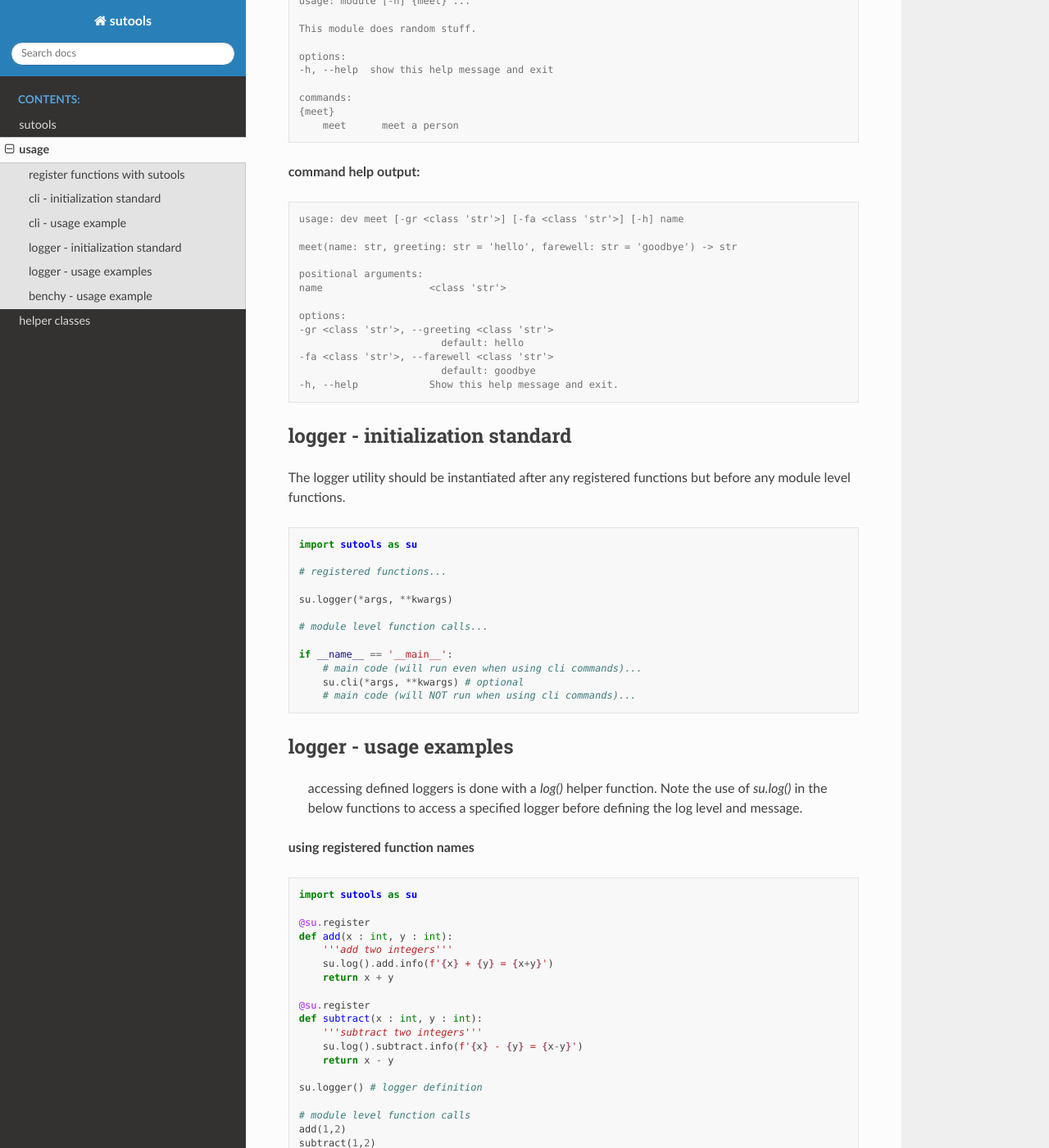
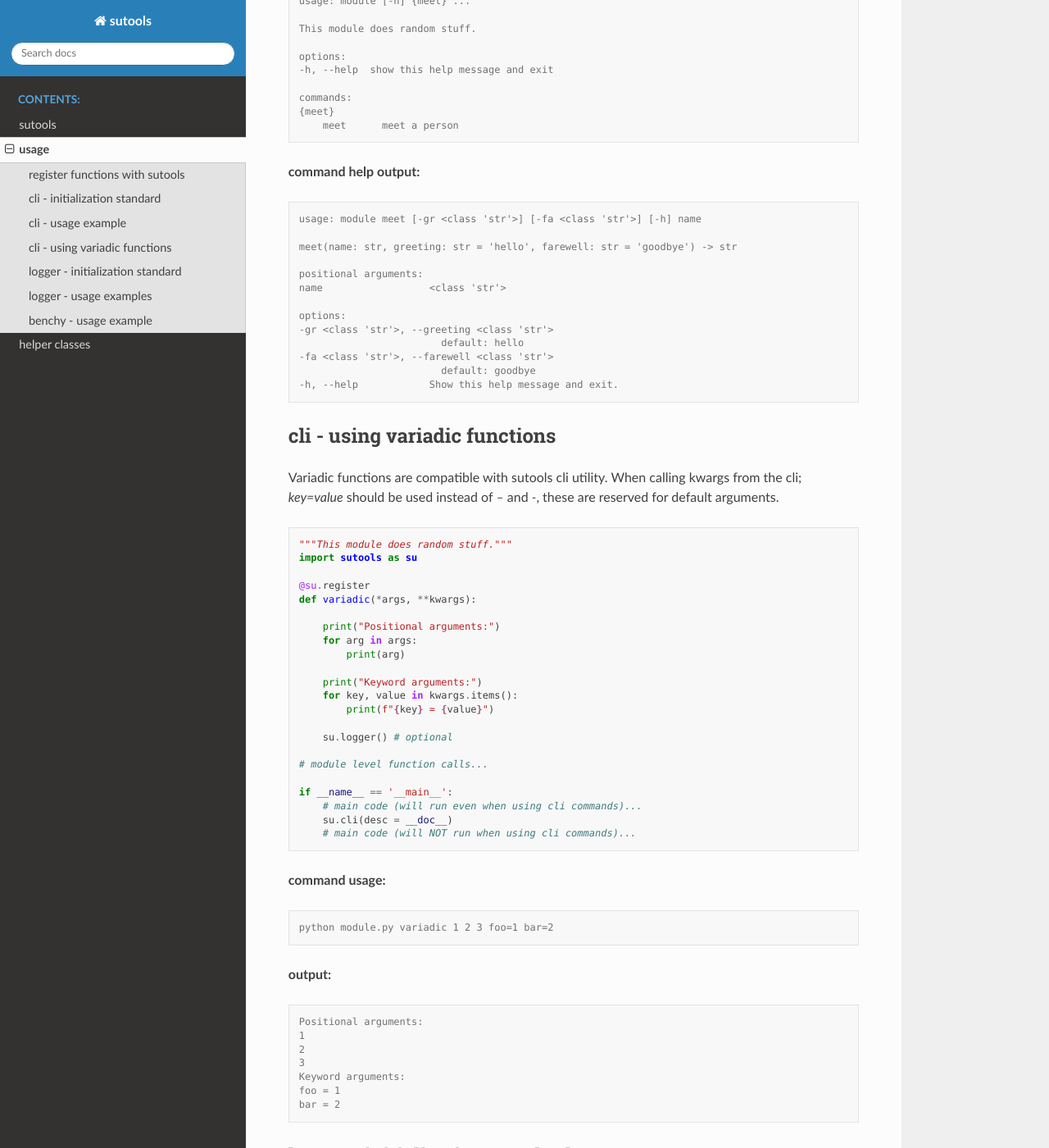
Before and after one commit to aastopher/sutools, a Sphinx documentation site: the page built from docs/source/usage.rst, in a window 1280 px wide and 1400 px high, scrolled down 2109 px. Shown: the whole window at 82% size. Built offline with Sphinx 7.4.7 and the Read the Docs theme 2.0.0, drawn with Linux system fonts in a browser that asks for light colours.

Commit message:
update docs

```diff
--- a/docs/source/usage.rst
+++ b/docs/source/usage.rst
@@ -69,7 +69,7 @@
         su.log().meeting.info(output)
         return output
 
-    su.logger() # optional
+        su.logger() # optional
 
     # module level function calls...
 
@@ -112,7 +112,7 @@
 
 .. code-block:: console
 
-    usage: dev meet [-gr <class 'str'>] [-fa <class 'str'>] [-h] name
+    usage: module meet [-gr <class 'str'>] [-fa <class 'str'>] [-h] name
 
     meet(name: str, greeting: str = 'hello', farewell: str = 'goodbye') -> str
 
@@ -125,6 +125,54 @@
     -fa <class 'str'>, --farewell <class 'str'>
                             default: goodbye
     -h, --help            Show this help message and exit.
+
+cli - using variadic functions
+==============================
+
+Variadic functions are compatible with sutools cli utility. When calling kwargs from the cli; `key=value` should be used instead of `--` and `-`, these are reserved for default arguments.
+
+.. code-block:: python
+
+    """This module does random stuff."""
+    import sutools as su
+
+    @su.register
+    def variadic(*args, **kwargs):
+
+        print("Positional arguments:")
+        for arg in args:
+            print(arg)
+
+        print("Keyword arguments:")
+        for key, value in kwargs.items():
+            print(f"{key} = {value}")
+
+        su.logger() # optional
+
+    # module level function calls...
+
+    if __name__ == '__main__':
+        # main code (will run even when using cli commands)...
+        su.cli(desc = __doc__)
+        # main code (will NOT run when using cli commands)...
+
+**command usage:**
+
+.. code-block:: console
+
+    python module.py variadic 1 2 3 foo=1 bar=2
+
+**output:**
+
+.. code-block:: console
+
+    Positional arguments:
+    1
+    2
+    3
+    Keyword arguments:
+    foo = 1
+    bar = 2
 
 logger - initialization standard
 ================================
```
Also changed, not shown: other parts of docs/source/usage.rst (+2 -2 lines), README.md (+48 -0 lines).
